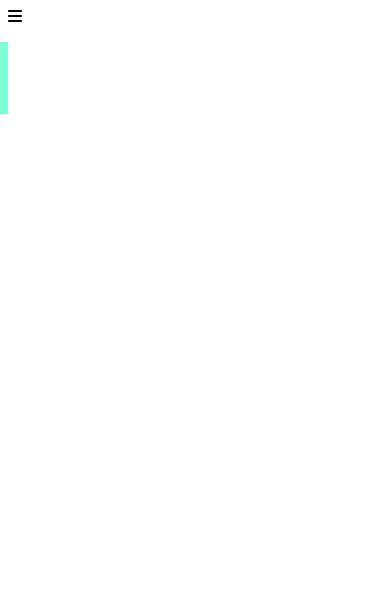
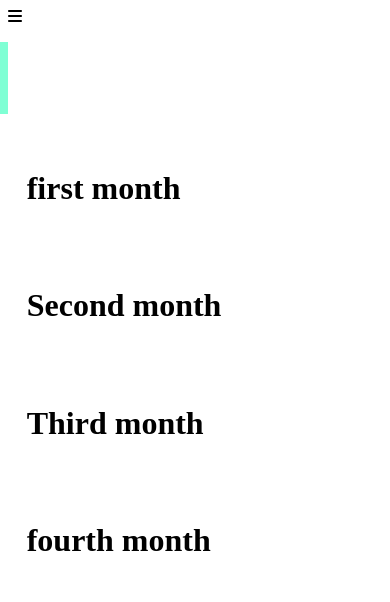
Before and after one commit to Mariana-Usuga/Menu-de-Hamburguesa, a plain HTML site: page index.html in a window 390 px wide. Drawn offline with nearby package versions, Linux system fonts and the light colour scheme.

Commit message:
remove hamburger when you do click in a section

```diff
--- a/index.html
+++ b/index.html
@@ -17,19 +17,31 @@
     </div>
     <div class="menu-hamburguesa">
         <ul>
-            <li class="section">
+            <li>
                 <a href="#first">first month</a>
             </li>
-            <li class="section">
-                <a href="">Second month</a>
+            <li>
+                <a href="#second">Second month</a>
             </li>
-            <li class="section">
-                <a href="">third month</a>
+            <li>
+                <a href="#third">third month</a>
             </li>
-            <li class="section">
-                <a href="">fourth month</a>
+            <li>
+                <a href="fourth">fourth month</a>
             </li>
         </ul>
+    </div>
+    <div id="first" class="section">
+        <h1>first month</h1>
+    </div>
+    <div id="second" class="section">
+        <h1>Second month</h1>
+    </div>
+    <div id="third" class="section">
+        <h1>Third month</h1>
+    </div>
+    <div id="fourth" class="section">
+        <h1>fourth month</h1>
     </div>
 
     <script src="https://ajax.googleapis.com/ajax/libs/jquery/3.6.0/jquery.min.js"></script>
--- a/index.js
+++ b/index.js
@@ -10,3 +10,6 @@ $(".hide").on("click",function(){
     $(".showBar").removeClass("hideBar")
 
 })
+$("a").on("click",function(){
+    $(".menu-hamburguesa").removeClass("show-menu")
+})
--- a/styles.css
+++ b/styles.css
@@ -20,3 +20,6 @@
 html{
     scroll-behavior: smooth;
 }
+.section{
+    padding: 5%;
+}
```
